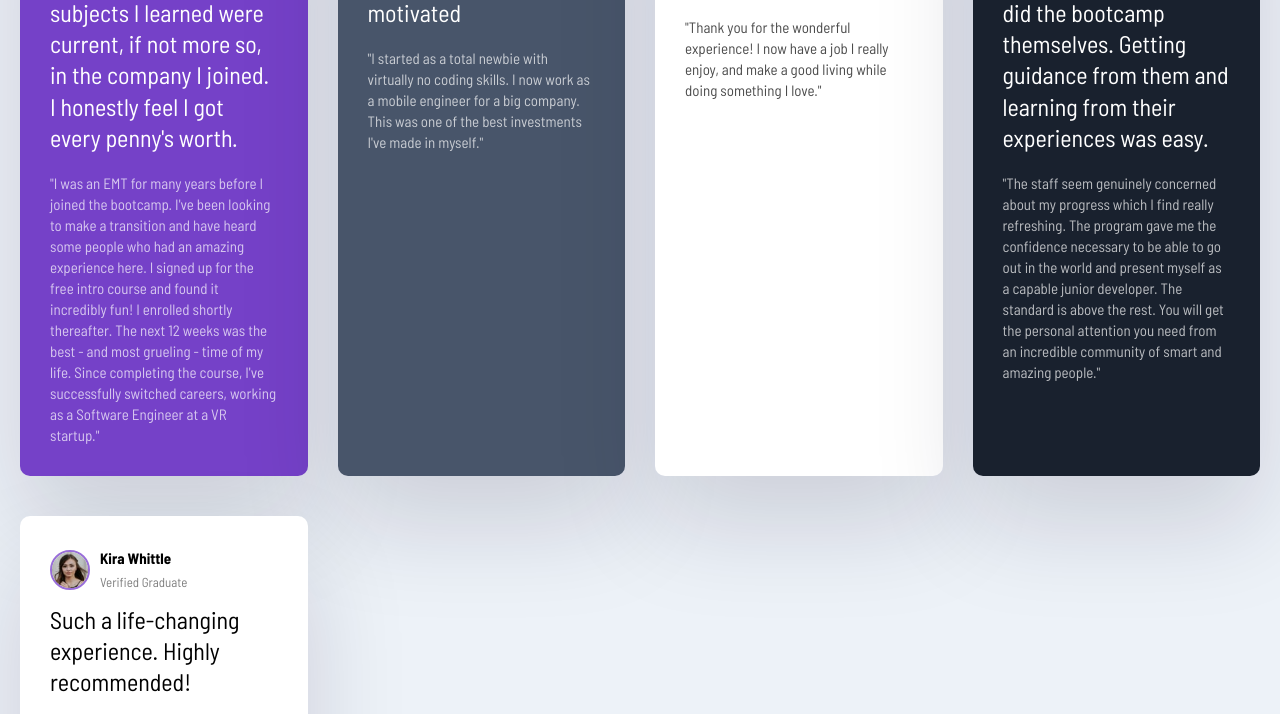
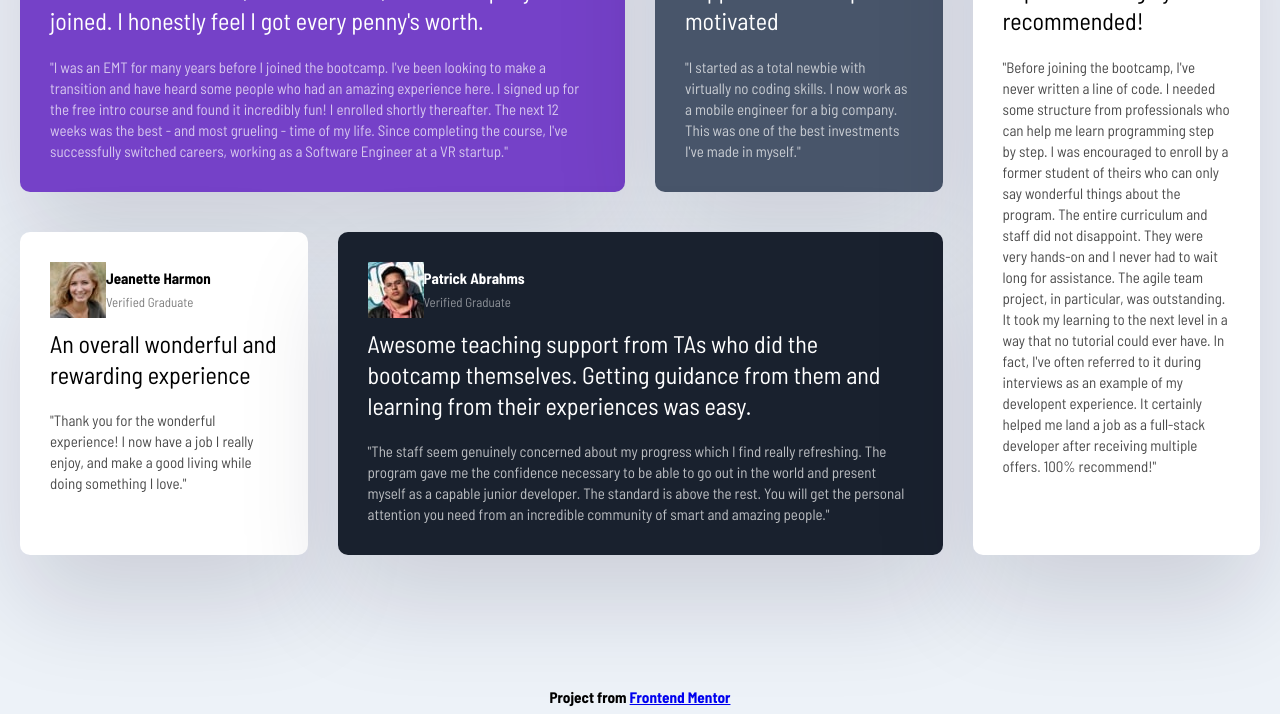
Before and after one commit to krizhnaa/learning-grid, a plain HTML site: page index.html in a window 1280 px wide. Shown: the part 273-987 px from the top of the page. Drawn offline with Linux system fonts and the light colour scheme.

Commit message:
Almost Complete

```diff
--- a/style.css
+++ b/style.css
@@ -44,14 +44,6 @@ body {
   opacity: 50%;
 }
 
-.card__img {
-  width: 40px;
-  height: 40px;
-  border-radius: 50%;
-  border: 2px solid #996ed9;
-  margin-right: 10px;
-}
-
 .card__lead {
   font-size: 1.5rem;
   font-weight: 500;
@@ -83,3 +75,21 @@ body {
   background: hsl(219, 29%, 14%);
   color: #fff;
 }
+
+.card:nth-of-type(1) {
+  grid-column: 1 / 3;
+}
+
+.card:nth-of-type(4) {
+  grid-column: 2 / 4;
+  grid-row: 2;
+}
+
+.card:nth-of-type(5) {
+  grid-column: 4;
+  grid-row: 1 / 3;
+}
+
+footer {
+  text-align: center;
+}
```
